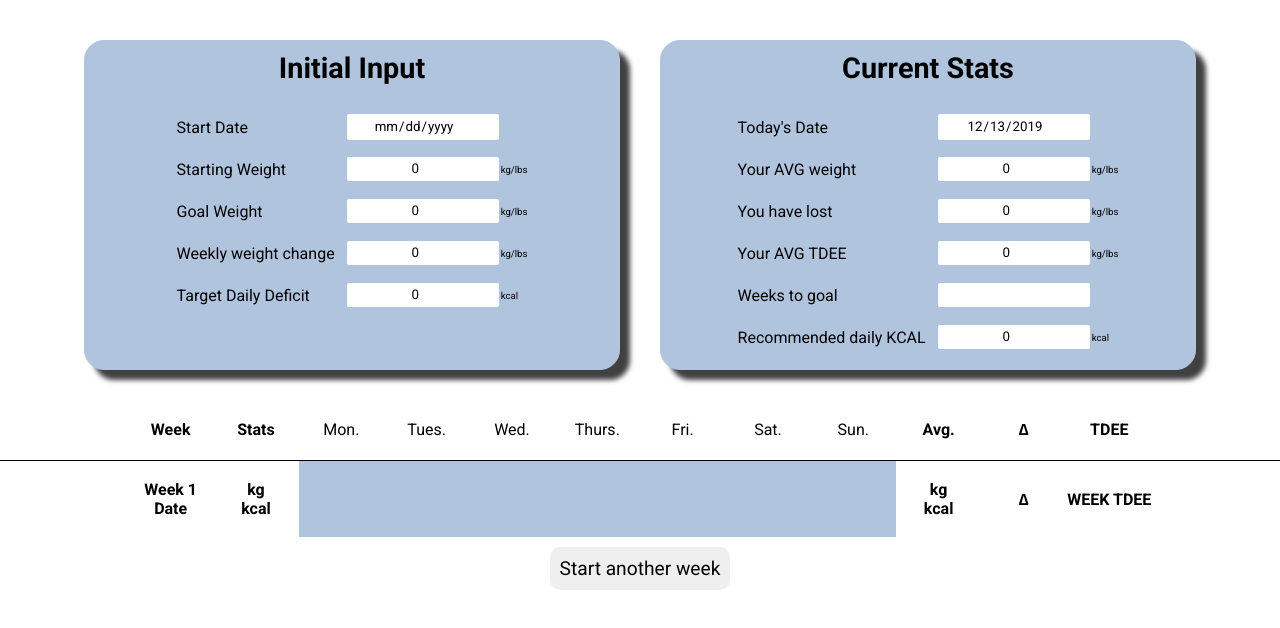
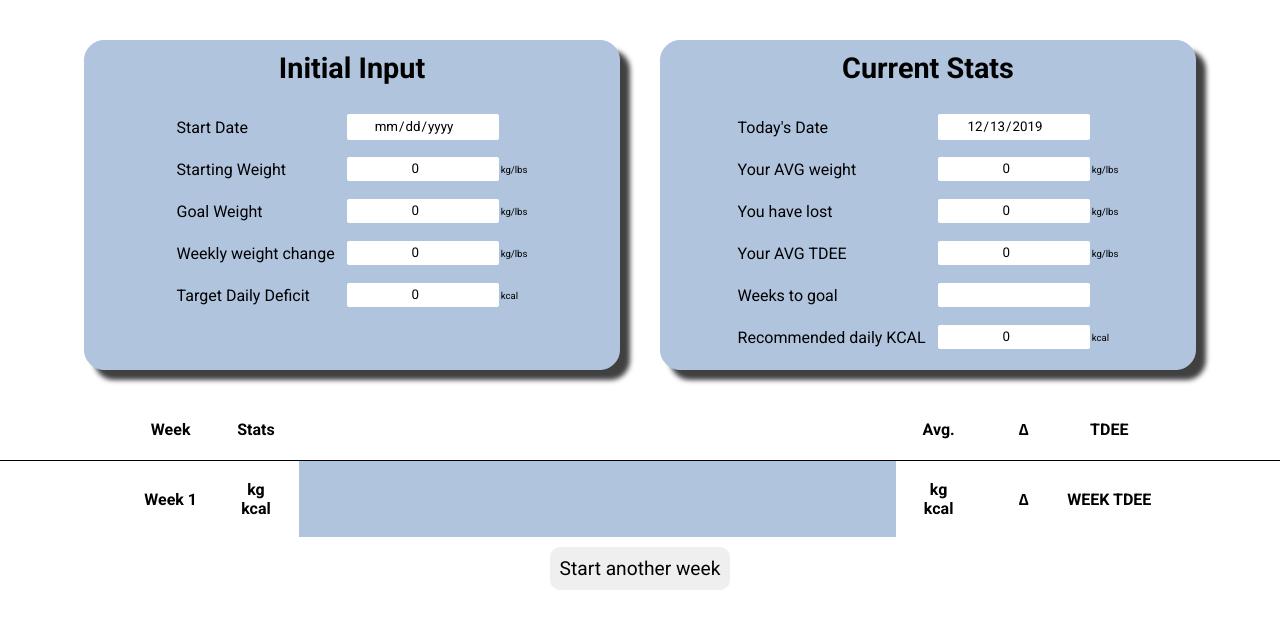
Before and after one commit to filipzakrocki/TDEE-reactivated, a React (Create React App) app: page / in a window 1280 px wide. Both pictures are taken after a click on the button "Start another week". Shown: the top 628 px of the page. Built offline with nearby package versions, Linux system fonts and the light colour scheme.

Commit message:
dynamic labelling after startDate
TODO: dynamic weekRow labelling

```diff
--- a/src/components/Input/WeekLabel/WeekLabel.js
+++ b/src/components/Input/WeekLabel/WeekLabel.js
@@ -1,19 +1,60 @@
 import React from "react";
+import { connect } from "react-redux";
 import "./WeekLabel.scss";
 
 const WeekLabel = props => {
+  const { startDate } = props;
+
+  const startingDayOfTheWeek = new Date(startDate).getDay();
+
+  const DAYS = [
+    "Sun.",
+    "Mon.",
+    "Tues.",
+    "Wed.",
+    "Thurs.",
+    "Fri.",
+    "Sat.",
+    "Sun.",
+    "Mon.",
+    "Tues.",
+    "Wed.",
+    "Thurs.",
+    "Fri.",
+    "Sat."
+  ];
+
   return (
     <div className="weekLabel">
       <div className="weekLabel-wrapper">
         <div className="weekLabel-label"> Week</div>
         <div className="weekLabel-label noMobile"> Stats</div>
-        <div className="weekLabel-dayLabel"> Mon.</div>
-        <div className="weekLabel-dayLabel"> Tues.</div>
-        <div className="weekLabel-dayLabel"> Wed.</div>
-        <div className="weekLabel-dayLabel"> Thurs.</div>
-        <div className="weekLabel-dayLabel"> Fri.</div>
-        <div className="weekLabel-dayLabel"> Sat.</div>
-        <div className="weekLabel-dayLabel"> Sun.</div>
+
+        <div className="weekLabel-dayLabel"> {DAYS[startingDayOfTheWeek]}</div>
+        <div className="weekLabel-dayLabel">
+          {" "}
+          {DAYS[startingDayOfTheWeek + 1]}
+        </div>
+        <div className="weekLabel-dayLabel">
+          {" "}
+          {DAYS[startingDayOfTheWeek + 2]}
+        </div>
+        <div className="weekLabel-dayLabel">
+          {" "}
+          {DAYS[startingDayOfTheWeek + 3]}
+        </div>
+        <div className="weekLabel-dayLabel">
+          {" "}
+          {DAYS[startingDayOfTheWeek + 4]}
+        </div>
+        <div className="weekLabel-dayLabel">
+          {" "}
+          {DAYS[startingDayOfTheWeek + 5]}
+        </div>
+        <div className="weekLabel-dayLabel">
+          {" "}
+          {DAYS[startingDayOfTheWeek + 6]}
+        </div>
         <div className="weekLabel-label noMobile"> Avg.</div>
         <div className="weekLabel-label noMobile"> ∆</div>
         <div className="weekLabel-label"> TDEE</div>
@@ -22,4 +63,10 @@ const WeekLabel = props => {
   );
 };
 
-export default WeekLabel;
+const mapStateToProps = state => {
+  return {
+    startDate: state.calculator.startDate
+  };
+};
+
+export default connect(mapStateToProps)(WeekLabel);
--- /dev/null
+++ b/src/components/ResultRows/WeekRowWrapper/WeekRowWrapper.js
@@ -0,0 +1,14 @@
+import React from "react";
+import "./WeekRowWrapper.scss";
+
+const WeekRowWrapper = props => {
+  const { children } = props;
+
+  return (
+    <div className="weekRow">
+      <div className="weekRow-wrapper">{children}</div>
+    </div>
+  );
+};
+
+export default WeekRowWrapper;
--- /dev/null
+++ b/src/components/ResultRows/WeekRowWrapper/WeekRowWrapper.scss
@@ -0,0 +1,22 @@
+@import "../../../styles/main.scss";
+
+.weekRow {
+  background: $secondary-background-color;
+  border-top: 1px solid black;
+}
+
+.weekRow-wrapper {
+  display: flex;
+  padding: 0 10%;
+  text-align: center;
+  align-items: center;
+}
+
+@media only screen and (max-width: 910px) {
+  .weekRow {
+    font-size: $default-font-mobile;
+  }
+  .weekRow-wrapper {
+    padding: 0;
+  }
+}
--- a/src/containers/Result/Result.js
+++ b/src/containers/Result/Result.js
@@ -1,24 +1,19 @@
 import React from "react";
 import "./Result.scss";
-import {connect} from 'react-redux'
-
+import { connect } from "react-redux";
 
 import WeekRow from "./WeekRow/WeekRow";
 
 import AddWeekBtn from "../../components/AddWeekBtn/AddWeekBtn";
 
-const Result = (props) => {
-
-  const {weekData} = props;
-
+const Result = props => {
+  const { weekData, startDate } = props;
 
   return (
     <section className="result">
-      {weekData.map(weekEntry =>
-        <WeekRow
-        weekNo={weekEntry.week}
-        />
-      )}
+      {weekData.map(week => (
+        <WeekRow weekNo={week.week} startDate={startDate} key={week.week} />
+      ))}
       <AddWeekBtn />
     </section>
   );
@@ -26,10 +21,9 @@ const Result = (props) => {
 
 const mapStateToProps = state => {
   return {
-    weekData: state.calculator.weekData
-  }
-}
-
-
+    weekData: state.calculator.weekData,
+    startDate: state.calculator.startDate
+  };
+};
 
 export default connect(mapStateToProps)(Result);
--- a/src/containers/Result/WeekRow/WeekRow.js
+++ b/src/containers/Result/WeekRow/WeekRow.js
@@ -1,17 +1,16 @@
 import React from "react";
 import "./WeekRow.scss";
 
-const WeekRow = (props) => {
+import WeekRowWrapper from "../../../components/ResultRows/WeekRowWrapper/WeekRowWrapper";
 
-  const {weekNo} = props;
-
+const WeekRow = props => {
+  const { weekNo, startDate } = props;
 
   return (
-    <div className="weekRow">
-      <div className="weekRow-wrapper">
+    <WeekRowWrapper>
       <div className="weekRow-entry">
         <p>Week {weekNo}</p>
-          <p>Date</p>
+        <p>{startDate}</p>
       </div>
       <div className="weekRow-entry noMobile">
         <p>kg</p>
@@ -52,8 +51,7 @@ const WeekRow = (props) => {
       </div>
       <div className="weekRow-entry noMobile"> ∆</div>
       <div className="weekRow-entry"> WEEK TDEE</div>
-      </div>
-    </div>
+    </WeekRowWrapper>
   );
 };
 
```
Also changed, not shown: src/components/AddWeekBtn/AddWeekBtn.js (+13 -17 lines). Lines whose indentation alone changed are shown as unchanged.
